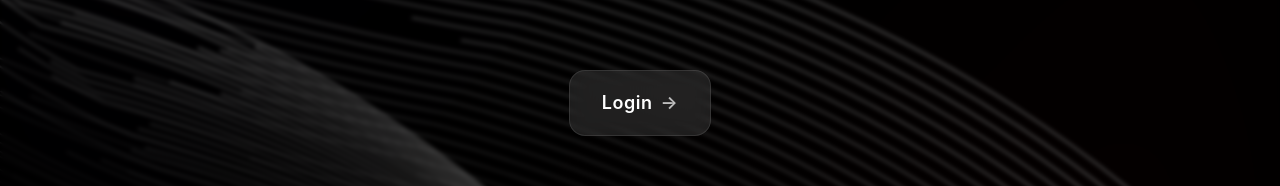
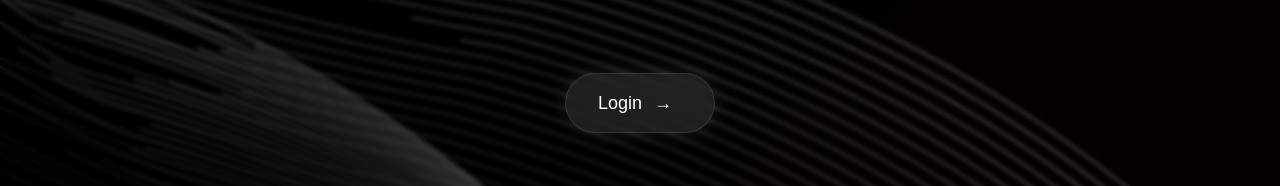
Before and after one commit to PaulAndrew7/InternTrack, a React (Create React App) app in the folder client/: page / in a window 1280 px wide. Shown: the part 428-614 px from the top of the page. Built offline with nearby package versions, Linux system fonts and the light colour scheme.

Commit message:
added login page animation

```diff
--- a/client/src/components/landing/LandingPage.js
+++ b/client/src/components/landing/LandingPage.js
@@ -1,7 +1,16 @@
-import React from 'react';
-import { motion } from 'framer-motion';
+import React, { useState, useContext, useEffect } from 'react';
+import { motion, AnimatePresence } from 'framer-motion';
 import { useNavigate } from 'react-router-dom';
-import { Box, Button, styled } from '@mui/material';
+import {
+  Box,
+  Button,
+  styled,
+  TextField,
+  Alert,
+  CircularProgress,
+} from '@mui/material';
+import { X } from '@mui/icons-material';
+import { AuthContext } from '../../context/AuthContext';
 
 const FloatingPaths = ({ position }) => {
   const paths = Array.from({ length: 36 }, (_, i) => ({
@@ -76,7 +85,284 @@ const StyledButton = styled(Button)(({ theme }) => ({
   },
 }));
 
+const LoginButton = ({ onClick }) => {
+  return (
+    <motion.button
+      onClick={onClick}
+      style={{
+        padding: '16px 32px',
+        fontSize: '1.125rem',
+        fontWeight: 400,
+        borderRadius: '1rem',
+        background: 'rgba(255, 255, 255, 0.1)',
+        backdropFilter: 'blur(10px)',
+        border: '1px solid rgba(255, 255, 255, 0.1)',
+        color: '#fff',
+        display: 'flex',
+        alignItems: 'center',
+        gap: '8px',
+        cursor: 'pointer',
+        height: '60px',
+        width: '150px',
+        transition: 'all 0.3s ease',
+        boxShadow: '0 0 20px rgba(255, 255, 255, 0.1)',
+      }}
+      whileHover={{
+        backgroundColor: 'rgba(255, 255, 255, 0.2)',
+        y: -2,
+        boxShadow: '0 0 30px rgba(255, 255, 255, 0.15)',
+      }}
+      layoutId="loginContainer"
+      initial={{ borderRadius: 9999 }}
+    >
+      <motion.span layoutId="loginText">Login</motion.span>
+      <motion.span layoutId="loginArrow" style={{ marginLeft: '4px' }}>
+        →
+      </motion.span>
+    </motion.button>
+  );
+};
+
+const LoginFormExpanded = ({ onClose }) => {
+  const [formData, setFormData] = useState({
+    username: '',
+    password: '',
+  });
+  const [isSubmitting, setIsSubmitting] = useState(false);
+
+  const { login, isAuthenticated, user, error, clearErrors } =
+    useContext(AuthContext);
+  const navigate = useNavigate();
+
+  useEffect(() => {
+    if (isAuthenticated) {
+      if (user.role === 'student') {
+        navigate('/student/dashboard');
+      } else if (user.role === 'teacher') {
+        navigate('/teacher/dashboard');
+      }
+    }
+  }, [isAuthenticated, user, navigate]);
+
+  const { username, password } = formData;
+
+  const onChange = (e) => {
+    setFormData({ ...formData, [e.target.name]: e.target.value });
+  };
+
+  const onSubmit = async (e) => {
+    e.preventDefault();
+    setIsSubmitting(true);
+
+    const success = await login({ username, password });
+
+    setIsSubmitting(false);
+
+    if (success) {
+      // The useEffect will handle the navigation based on user.role
+      // once the user state is updated
+    }
+  };
+
+  return (
+    <motion.div
+      layoutId="loginContainer"
+      style={{
+        background: 'rgba(255, 255, 255, 0.05)',
+        color: 'rgba(209, 213, 219, 1)',
+        border: '1px solid rgba(255, 255, 255, 0.1)',
+        padding: '24px',
+        borderRadius: '8px',
+        width: '100%',
+        maxWidth: '400px',
+        boxShadow: '0 0 20px rgba(255, 255, 255, 0.1)',
+      }}
+      initial={{ borderRadius: 9999 }}
+      animate={{ borderRadius: 8 }}
+    >
+      <div
+        style={{
+          display: 'flex',
+          justifyContent: 'space-between',
+          alignItems: 'center',
+          marginBottom: '20px',
+        }}
+      >
+        <motion.h2
+          layoutId="loginText"
+          style={{ fontSize: '2rem', fontWeight: 600 , margin: '0 auto'}}
+        >
+          Login
+        </motion.h2>
+        <motion.button
+          layoutId="loginArrow"
+          onClick={onClose}
+          style={{
+            color: 'rgba(156, 163, 175, 1)',
+            background: 'none',
+            border: 'none',
+            cursor: 'pointer',
+            padding: '8px',
+          }}
+          whileHover={{ color: 'white', scale: 1.1 }}
+        >
+
+        </motion.button>
+      </div>
+
+      <motion.form
+        initial={{ opacity: 0 }}
+        animate={{ opacity: 1 }}
+        transition={{ delay: 0.2 }}
+        onSubmit={onSubmit}
+        style={{ display: 'flex', flexDirection: 'column', gap: '16px' }}
+      >
+        {error && (
+          <Alert
+            severity="error"
+            onClose={clearErrors}
+            sx={{
+              mb: 2,
+              borderRadius: 2,
+              background: 'rgba(255, 255, 255, 0.05)',
+              border: '1px solid rgba(255, 255, 255, 0.1)',
+              color: 'text.primary',
+            }}
+          >
+            {error}
+          </Alert>
+        )}
+
+        <div style={{ display: 'flex', flexDirection: 'column', gap: '8px' }}>
+          <label htmlFor="username" style={{ color: 'rgba(209, 213, 219, 1)' }}>
+            Username / Register Number
+          </label>
+          <TextField
+            id="username"
+            name="username"
+            type="text"
+            value={username}
+            onChange={onChange}
+            required
+            fullWidth
+            sx={{
+              '& .MuiOutlinedInput-root': {
+                backgroundColor: 'rgba(24, 24, 24, 0.5)',
+                color: 'rgba(229, 231, 235, 1)',
+                '& fieldset': {
+                  borderColor: 'rgba(75, 85, 99, 0.9)',
+                },
+                '&:hover fieldset': {
+                  borderColor: 'rgba(107, 114, 128, 0.9)',
+                },
+              },
+              '& .MuiInputLabel-root': {
+                color: 'rgba(156, 163, 175, 1)',
+              },
+            }}
+          />
+        </div>
+
+        <div style={{ display: 'flex', flexDirection: 'column', gap: '8px' }}>
+          <label htmlFor="password" style={{ color: 'rgba(209, 213, 219, 1)' }}>
+            Password
+          </label>
+          <TextField
+            id="password"
+            name="password"
+            type="password"
+            value={password}
+            onChange={onChange}
+            required
+            fullWidth
+            sx={{
+              '& .MuiOutlinedInput-root': {
+                backgroundColor: 'rgba(24, 24, 24, 0.5)',
+                color: 'rgba(229, 231, 235, 1)',
+                '& fieldset': {
+                  borderColor: 'rgba(75, 85, 99, 0.9)',
+                },
+                '&:hover fieldset': {
+                  borderColor: 'rgba(107, 114, 128, 0.9)',
+                },
+              },
+              '& .MuiInputLabel-root': {
+                color: 'rgba(156, 163, 175, 1)',
+              },
+            }}
+          />
+        </div>
+
+        <div
+          style={{
+            display: 'flex',
+            justifyContent: 'space-between',
+            alignItems: 'center',
+            fontSize: '0.875rem',
+          }}
+        >
+          <a
+            href="#"
+            style={{ color: 'rgba(156, 163, 175, 1)', textDecoration: 'none' }}
+          >
+            Forgot password?
+          </a>
+        </div>
+
+        <Button
+          type="submit"
+          fullWidth
+          disabled={isSubmitting}
+          sx={{
+            whiteSpace: 'nowrap',
+            fontSize: '0.875rem',
+            transition: 'all 0.3s ease',
+            paddingTop: '0.5rem',
+            paddingBottom: '0.5rem',
+            paddingLeft: '1.5rem',
+            paddingRight: '1.5rem',
+            display: 'inline-flex',
+            alignItems: 'center',
+            justifyContent: 'center',
+            gap: '1rem',
+            borderRadius: '0.75rem',
+            fontWeight: 500,
+            position: 'relative',
+            height: '3rem',
+            minWidth: '18rem',
+            '@media (min-width: 768px)': {
+              minWidth: '14rem',
+            },
+            backgroundColor: '#000',
+            color: '#fff',
+            border: '2px solid rgba(65, 63, 62, 0.2)',
+            boxShadow: '0 0 20px rgba(255, 255, 255, 0.1)',
+            backdropFilter: 'blur(4px)',
+            '&:hover': {
+              backgroundColor: 'rgba(24,24,27,0.9)',
+              boxShadow: '0 0 30px rgba(255, 255, 255, 0.15)',
+            },
+            '&:disabled': {
+              pointerEvents: 'none',
+              opacity: 0.5,
+            },
+            '& svg': {
+              pointerEvents: 'none',
+              width: '1rem',
+              height: '1rem',
+              flexShrink: 0,
+            },
+          }}
+        >
+          Login
+        </Button>
+      </motion.form>
+    </motion.div>
+  );
+};
+
 const LandingPage = () => {
+  const [isExpanded, setIsExpanded] = useState(false);
   const navigate = useNavigate();
   const title = 'Welcome To InternTrack';
   const words = title.split(' ');
@@ -196,38 +482,21 @@ const LandingPage = () => {
             ))}
           </Box>
 
-          <motion.div
-            initial={{ opacity: 0, y: 20 }}
-            animate={{ opacity: 1, y: 0 }}
-            transition={{ delay: 1, duration: 1.8 }}
+          <div
+            style={{
+              position: 'relative',
+              display: 'flex',
+              justifyContent: 'center',
+            }}
           >
-            <StyledButton
-              onClick={handleGetStarted}
-              sx={{
-                fontFamily:
-                  'Inter, -apple-system, BlinkMacSystemFont, "Segoe UI", Roboto, sans-serif',
-              }}
-            >
-              Login
-              <motion.span
-                style={{
-                  display: 'inline-block',
-                  marginLeft: '8px',
-                  opacity: 0.7,
-                }}
-                animate={{
-                  x: [0, 4, 0],
-                }}
-                transition={{
-                  duration: .5,
-                  repeat: Infinity,
-                  ease: 'easeInOut',
-                }}
-              >
-                →
-              </motion.span>
-            </StyledButton>
-          </motion.div>
+            <AnimatePresence mode="wait">
+              {isExpanded ? (
+                <LoginFormExpanded onClose={() => setIsExpanded(false)} />
+              ) : (
+                <LoginButton onClick={() => setIsExpanded(true)} />
+              )}
+            </AnimatePresence>
+          </div>
         </motion.div>
       </Box>
     </Box>
```
